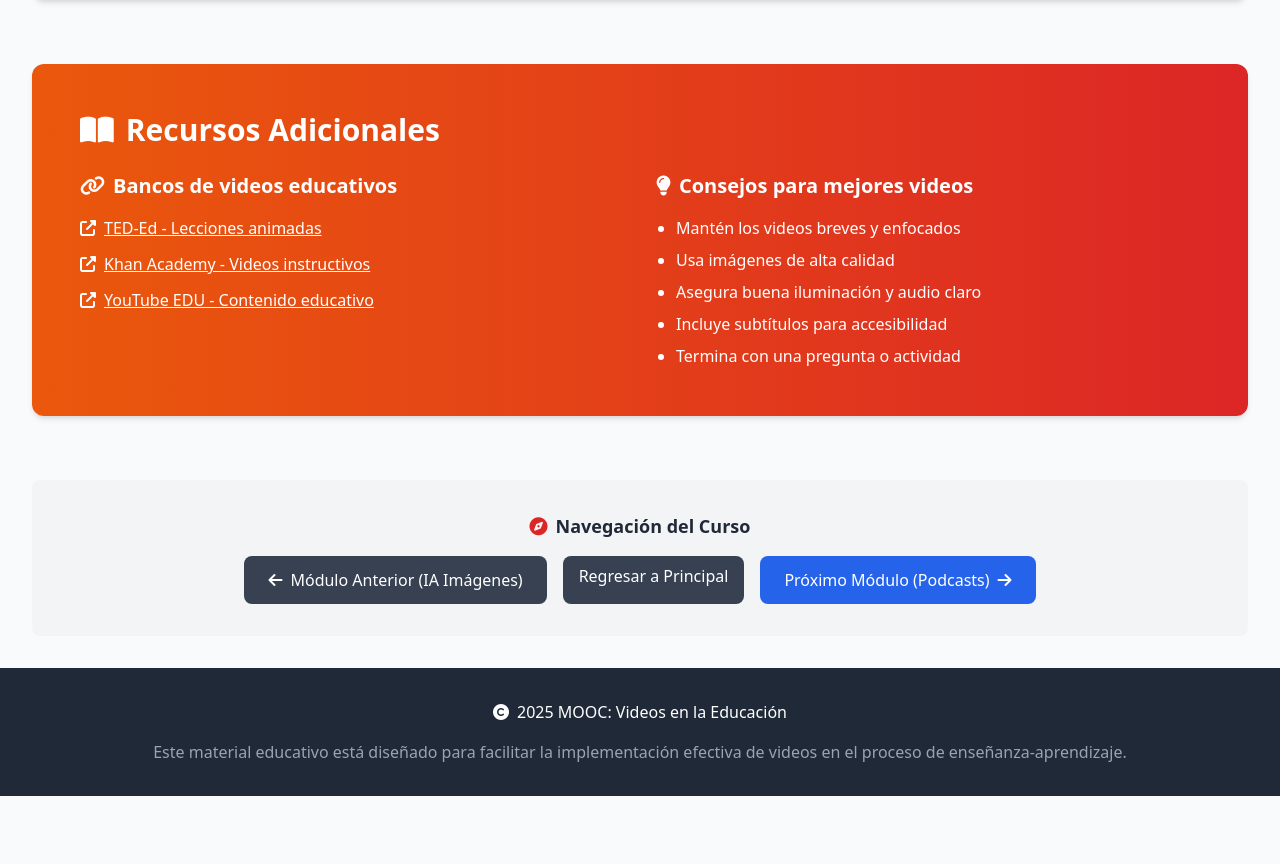
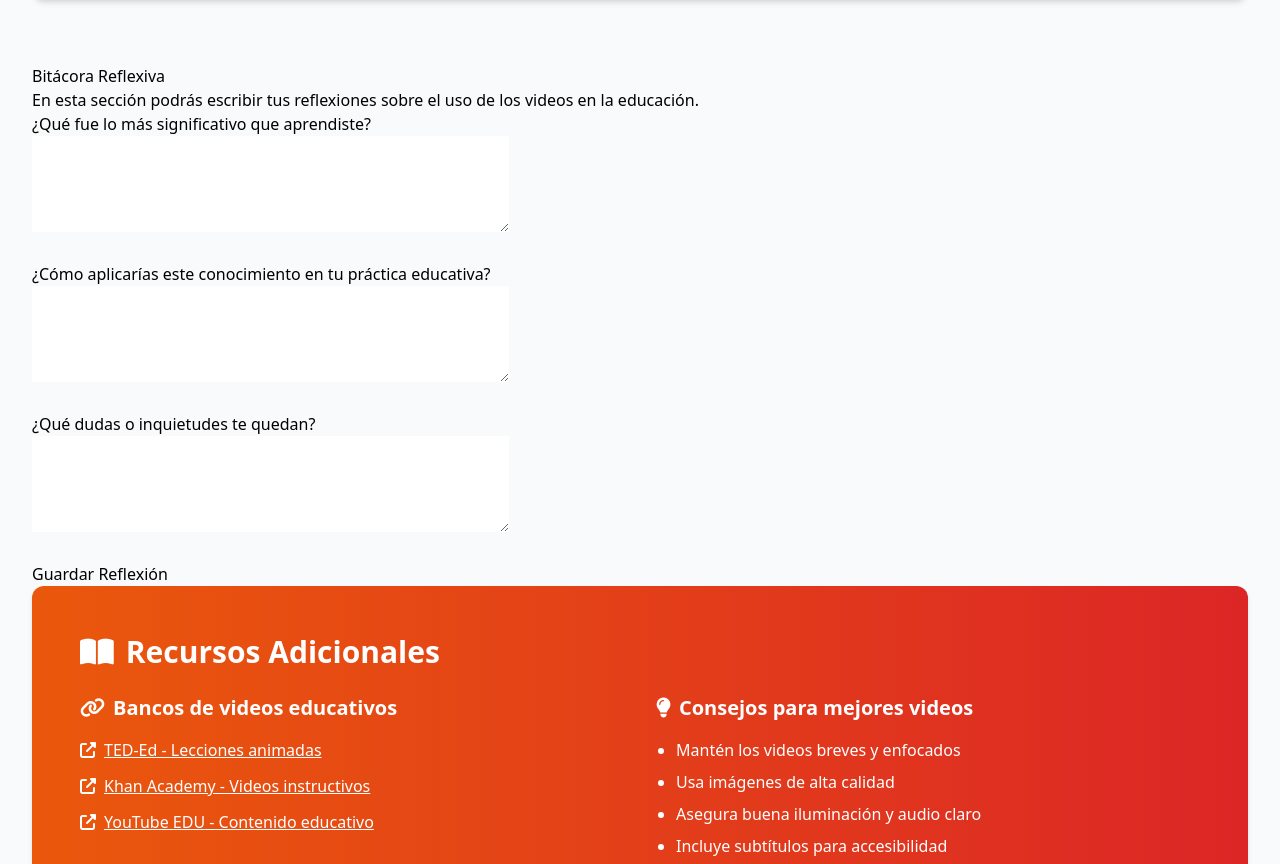
Before and after one commit to ecapdevilla/mooc-poster, a plain HTML site: page modulo-videos.html in a window 1280 px wide. Shown: the part 3932-4796 px from the top of the page. Before the commit the page ends 4728 px from the top, so only its background shows below. Drawn offline with nearby package versions, Linux system fonts and the light colour scheme.

Commit message:
Update modulo-videos.html

```diff
--- a/modulo-videos.html
+++ b/modulo-videos.html
@@ -291,7 +291,22 @@
                 </div>
             </div>
         </section>
+    <section id="bitacora">
+  <h2>Bitácora Reflexiva</h2>
+  <p>En esta sección podrás escribir tus reflexiones sobre el uso de los videos en la educación.</p>
+  <form>
+    <label for="aprendido">¿Qué fue lo más significativo que aprendiste?</label><br>
+    <textarea id="aprendido" name="aprendido" rows="4" cols="50"></textarea><br><br>
 
+    <label for="aplicacion">¿Cómo aplicarías este conocimiento en tu práctica educativa?</label><br>
+    <textarea id="aplicacion" name="aplicacion" rows="4" cols="50"></textarea><br><br>
+
+    <label for="dudas">¿Qué dudas o inquietudes te quedan?</label><br>
+    <textarea id="dudas" name="dudas" rows="4" cols="50"></textarea><br><br>
+
+    <button type="submit">Guardar Reflexión</button>
+  </form>
+</section>
         <!-- Additional Resources Section -->
         <section class="mb-16 fade-in">
             <div class="bg-gradient-to-r from-orange-600 to-red-600 rounded-xl shadow-md overflow-hidden text-white p-8 md:p-12">
```
